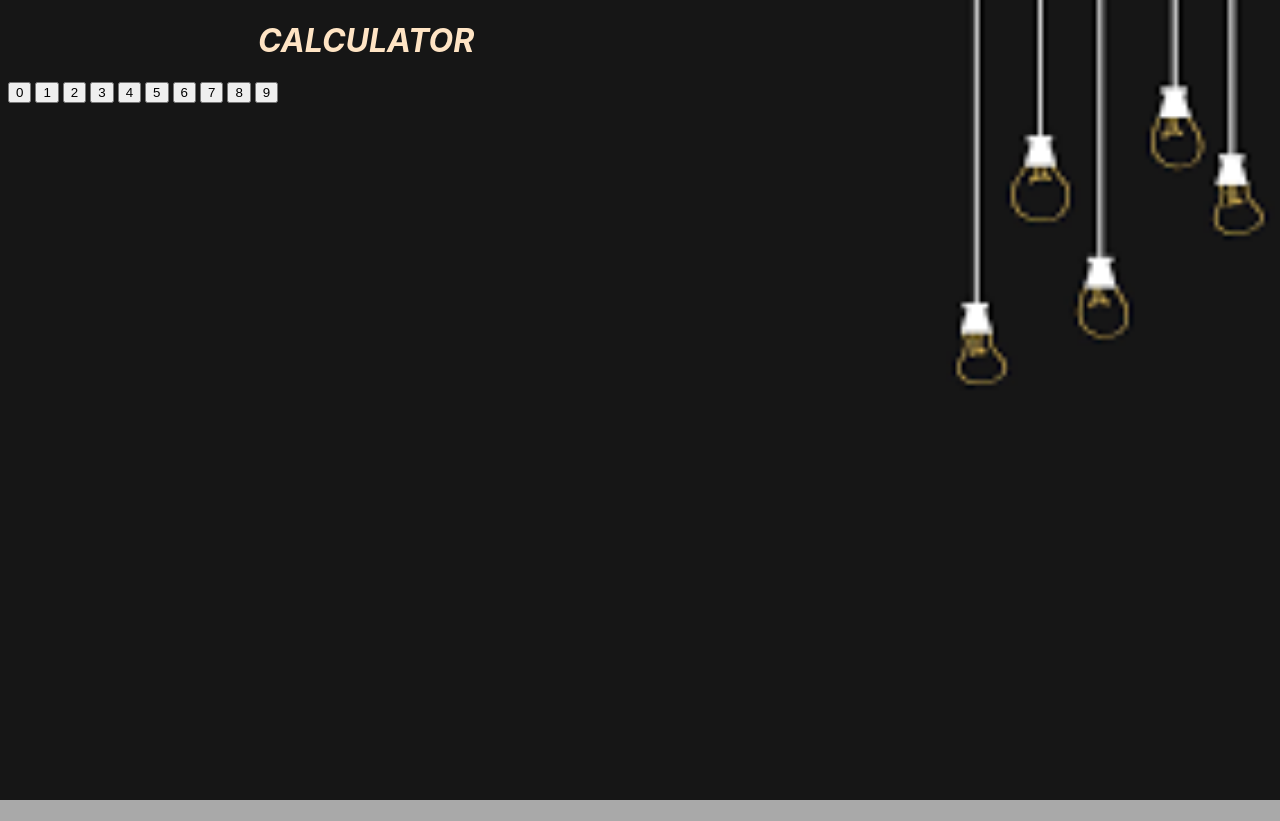
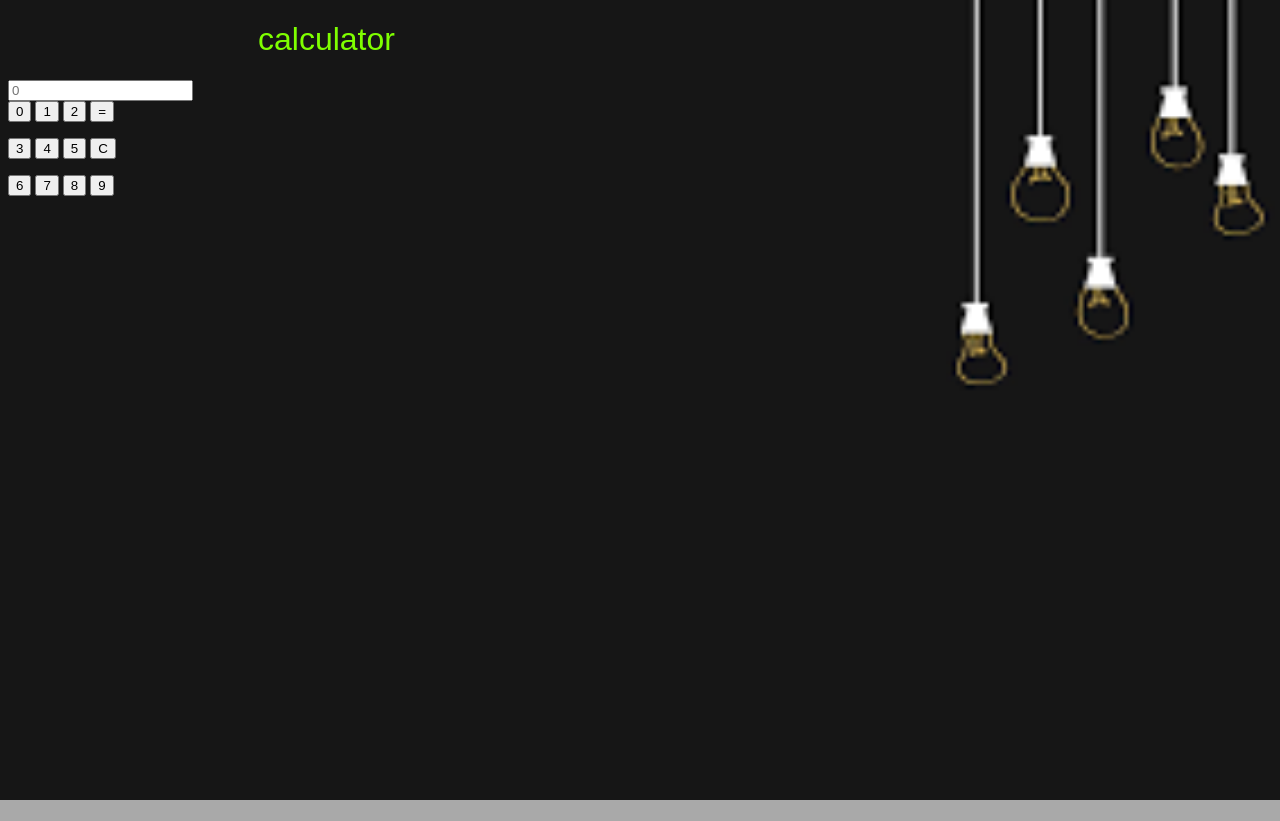
Before and after one commit to THANI-KHURSHID/calculator, a plain HTML site: page index.html in a window 1280 px wide. Shown: the top 821 px of the page. Drawn offline with Linux system fonts and the light colour scheme.

Commit message:
Added more buttons and a form

```diff
--- a/index.html
+++ b/index.html
@@ -3,20 +3,29 @@
   <head>
     <meta charset="utf-8" />
     <title>Calculator</title>
-    <link rel = "stylesheet" type = "text/css" href = "styles/style.css" >
+    <link rel="stylesheet" type="text/css" href="styles/style.css" />
     <body>
-      <h1 class="name">CALCULATOR</h1>
+      <h1 class="name">calculator</h1>
+
       <div class="container">
+       <form name="form">
+        <div class="display">
+          <input type="text" placeholder="0" name="displayResult" />
+        </div>
         <button class="data-key0">0</button>
-        <button class="data-key0">1</button>
-        <button class="data-key0">2</button>
-        <button class="data-key0">3</button>
-        <button class="data-key0">4</button>
-        <button class="data-key0">5</button>
-        <button class="data-key0">6</button>
-        <button class="data-key0">7</button>
-        <button class="data-key0">8</button>
-        <button class="data-key0">9</button>
+        <button class="data-key1">1</button>
+        <button class="data-key2">2</button>
+        <button class="data-key=">=</button>
+        <p>
+          <button class="data-key3">3</button>
+          <button class="data-key4">4</button>
+          <button class="data-key5">5</button>
+          <button class="data-keyAC">C</button>
+        </p>
+        <button class="data-key6">6</button>
+        <button class="data-key7">7</button>
+        <button class="data-key8">8</button>
+        <button class="data-key9">9</button>
       </div>
       <script type="text/javascript" src="scripts/app.js"></script>
     </body>
--- a/styles/style.css
+++ b/styles/style.css
@@ -11,13 +11,13 @@ body {
   background-size: cover;
 }
 .name {
-    color: bisque;
+    color: chartreuse;
     position: relative;
     left: 250px;
-    font-style: oblique;
-    font-family: -apple-system, BlinkMacSystemFont, 'Segoe UI';
+    font-weight: lighter;
+    font-family: fantasy;
 }
 .container {
-    color: green;
+    color: rgb(89, 216, 89);
     border: 5px;
 }
```
